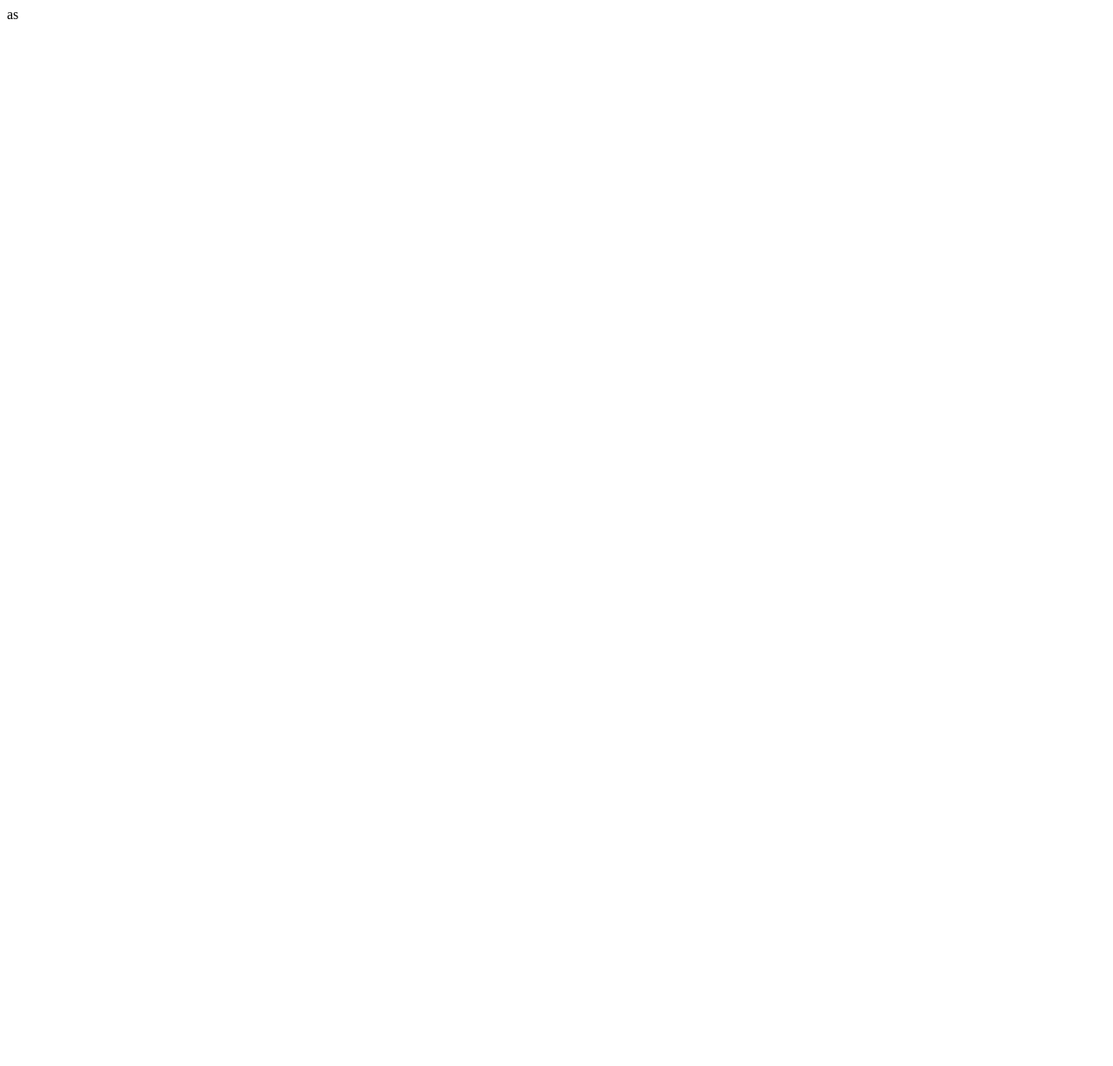
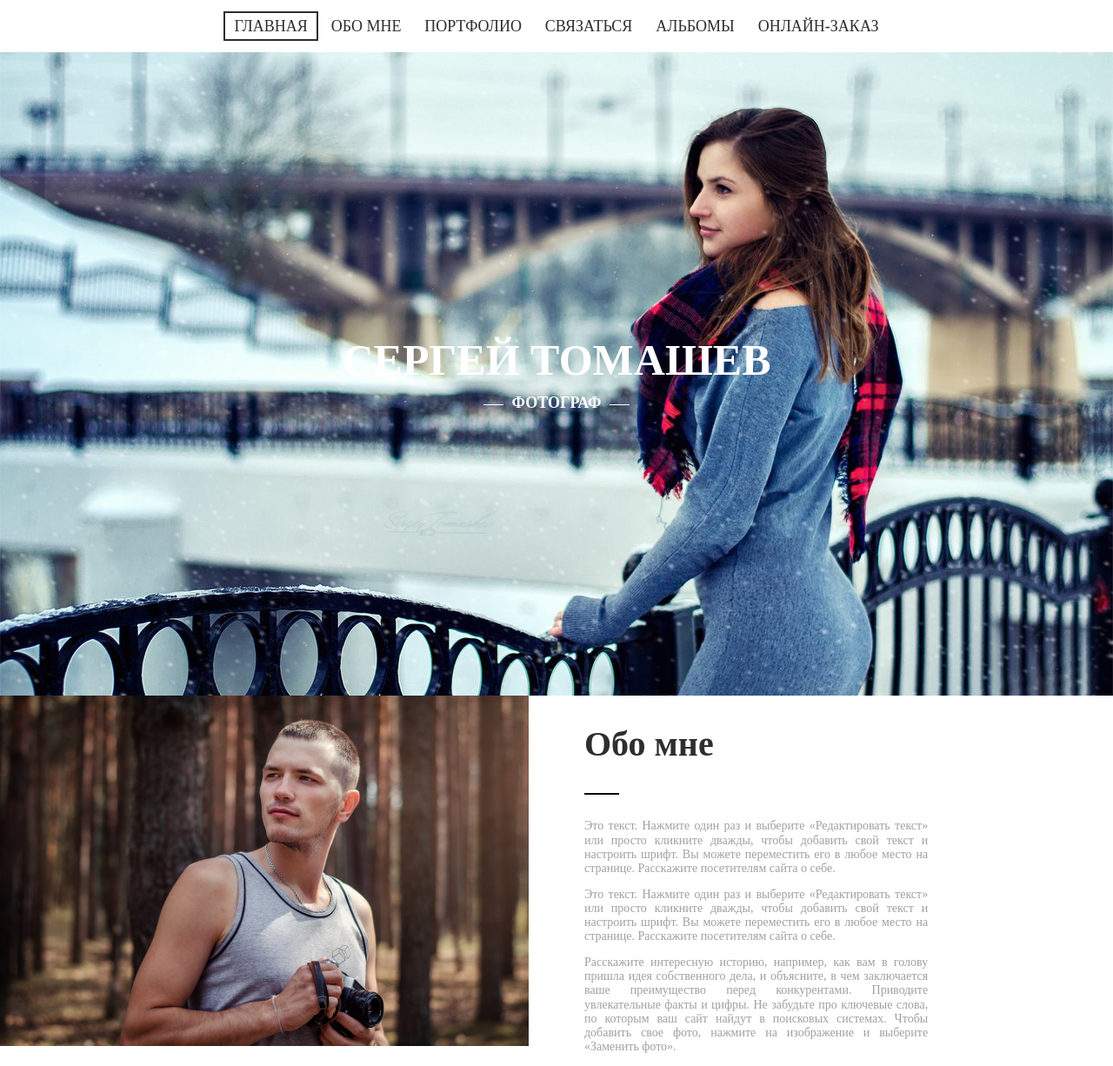
Before and after one commit to Zoobbi/Tem_photo.github.io, a plain HTML site: page app/index.html in a window 1280 px wide. Shown: the whole page at 87% size. Before the commit the page ends 800 px from the top, so only its background shows below. Drawn offline with nearby package versions, Linux system fonts and the light colour scheme.

Commit message:
1-2screen

```diff
--- a/app/index.html
+++ b/app/index.html
@@ -3,8 +3,45 @@
 <head>
     <meta charset="UTF-8">
     <title>Title</title>
+    <link rel="stylesheet" href="css/normalize.css">
+    <link rel="stylesheet" href="css/main.css">
 </head>
 <body>
-as
+ <div class="wrapper">
+    <header class="upper">
+        <nav class="f18">
+          <a href="#">главная</a>
+          <a href="#">обо мне</a>
+          <a href="#">портфолио</a>
+          <a href="#">связаться</a>
+          <a href="#">альбомы</a>
+          <a href="#">онлайн-заказ</a>
+        </nav>
+        <div class="first-screen">
+            <h1>
+                <a href="#" class="f50">Сергей Томашев</a>
+
+                <span class="f18">фотограф</span>
+            </h1>
+        </div>
+    </header>
+     <article id="about-me">
+         <div class="me-photo">
+             <img src="img/about_me.jpg" alt="Сергей Томашев фото">
+         </div>
+         <section class="about-me_text f14">
+            <h2 class="f40">Обо мне</h2>
+            <span class="trait"></span>
+            <div class="text_wrapper">
+                 <p>Это текст. Нажмите один раз и выберите «Редактировать текст» или просто кликните дважды, чтобы добавить свой  текст и настроить шрифт. Вы можете переместить его в любое место на странице. Расскажите посетителям сайта о себе.
+                 </p>
+                 <p>Это текст. Нажмите один раз и выберите «Редактировать текст» или просто кликните дважды, чтобы добавить свой   текст и настроить шрифт. Вы можете переместить его в любое место на странице.    Расскажите посетителям сайта о себе.
+                 </p>
+                 <p>Расскажите интересную историю, например, как вам в голову пришла идея собственного дела, и объясните, в чем заключается ваше преимущество перед конкурентами. Приводите увлекательные факты и цифры. Не забудьте про ключевые слова, по которым ваш сайт найдут в поисковых системах. Чтобы добавить свое фото, нажмите на изображение и выберите «Заменить фото».
+                 </p>
+            </div>
+         </section>
+     </article>
+</div>
 </body>
 </html>
--- a/app/sass/const.scss
+++ b/app/sass/const.scss
@@ -0,0 +1,24 @@
+$maven_b:"Maven PRO bold",sans-serif;
+$maven_m:"Maven PRO medium",sans-serif;
+$color:#2f2E2E;
+$about_me:#A0A09F;
+
+
+
+
+.upper{text-transform: uppercase;}
+
+.center{text-align: center;}
+
+.bold {font-weight: 700;}
+
+
+.f12{font-size: 1.2rem;}
+.f14{font-size: 1.4rem;}
+.f16{font-size: 1.6rem;}
+.f18{font-size: 1.8rem;}
+.f30{font-size: 3rem;}
+.f40{font-size:4rem;}
+.f50{font-size:5rem;}
+.f60{font-size: 6rem;}
+.f86{font-size: 8.6rem;}
--- a/app/sass/main.scss
+++ b/app/sass/main.scss
@@ -0,0 +1,109 @@
+@import "const";
+html{
+  font-size: 10px;
+}
+body,h1{
+  margin: 0;
+  padding: 0;
+}
+a{
+  text-decoration: none;
+}
+.wrapper{
+  width: 100%;
+}
+header{
+  nav{
+    background-color: #FFF;
+    height: 60px;
+    display: flex;
+    justify-content: space-around;
+    align-items: center;
+    padding:0 20%;
+    a{
+      display: inline-block;
+      color: $color;
+      padding:0.5rem 1rem;
+      box-sizing: border-box;
+      border: 2px solid transparent;
+      &:first-child{
+        border:2px solid $color;
+      }
+        &:hover{
+          border:2px solid $color;
+          box-sizing: border-box;
+        }
+    }
+  }
+}
+.first-screen{
+  height: calc(100vh - 60px);
+  background-color:aquamarine;
+  background-image: url(../img/f-bg.jpg);
+  background-position: center center;
+  background-repeat:no-repeat;
+  -webkit-background-size: cover;
+  background-size: cover;
+  display: flex;
+  justify-content: center;
+  align-items: center;
+  color: #fff;
+    h1{ text-align: center;
+      display: flex;
+      flex-direction: column;
+    }
+    a{color:#fff;
+      padding-bottom: 1rem;
+    }
+    span {
+      &:before {
+        content: "";
+        width: 23px;
+        height: 1px;
+        background-color: #fff;
+        display: inline-block;
+        vertical-align: middle;
+        margin-right:1rem;
+      }
+      &:after{
+        content: "";
+        width: 23px;
+        height: 1px;
+        background-color: #fff;
+        display: inline-block;
+        vertical-align: middle;
+        margin-left: 1rem;
+      }
+  }
+}
+#about-me{
+  display: flex;
+}
+.me-photo{
+  width: 50%;
+  img{
+    width: 100%;
+  }
+}
+.about-me_text{
+  width: 50%;
+  padding-left: 5%;
+  color: $about_me;
+    h2{
+      color: $color;
+    }
+    .trait{
+      content: "";
+      width: 40px;
+      height: 1.2px;
+      background-color: #000;
+      display: inline-block;
+      vertical-align: top;
+    }
+    .text_wrapper{
+      width: 65%;
+    }
+    p{
+      text-align: justify;
+    }
+}
```
Also changed, not shown: app/css/const.css, app/css/main.css.
